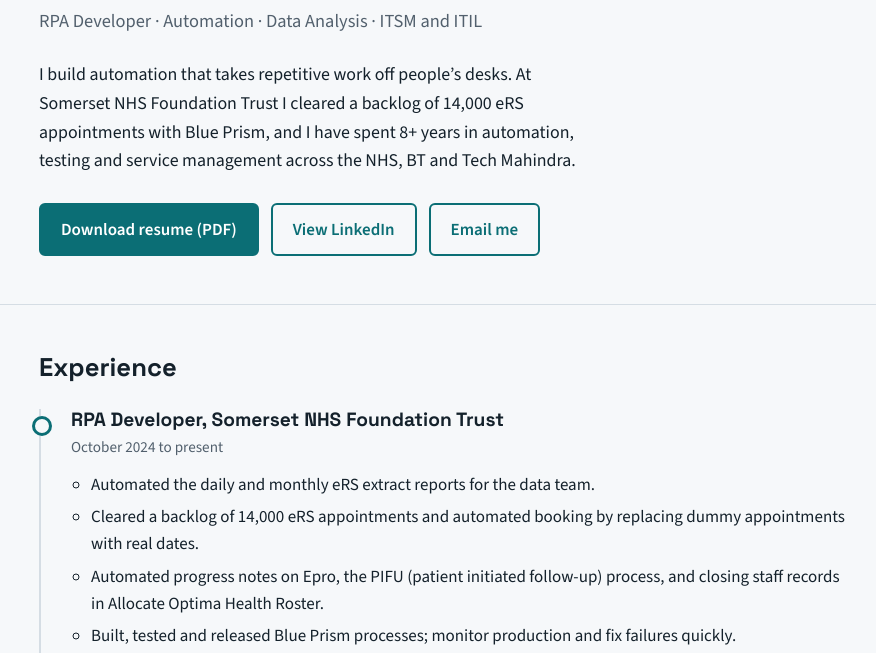
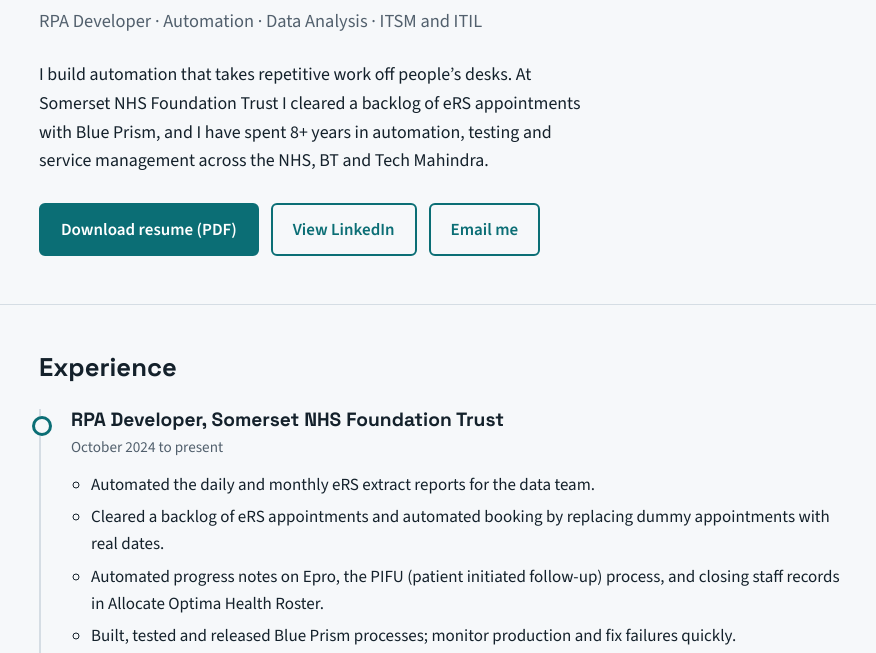
Before and after one commit to suru268/suru268.github.io, a plain HTML site: page index.html in a window 1280 px wide. Shown: the part 147-800 px from the top of the page, without its empty margins (193-1069 px from the left). Drawn offline with nearby package versions, Linux system fonts and the light colour scheme.

Commit message:
Remove redundant mention of '14,000' in text

```diff
--- a/index.html
+++ b/index.html
@@ -52,7 +52,7 @@ footer{padding:36px 0 56px;color:var(--mute);font-size:.95rem}
 <div class="wrap">
 <h1>Surekha M</h1>
 <p class="role">RPA Developer · Automation · Data Analysis · ITSM and ITIL</p>
-<p class="lead">I build automation that takes repetitive work off people’s desks. At Somerset NHS Foundation Trust I cleared a backlog of 14,000 eRS appointments with Blue Prism, and I have spent 8+ years in automation, testing and service management across the NHS, BT and Tech Mahindra.</p>
+<p class="lead">I build automation that takes repetitive work off people’s desks. At Somerset NHS Foundation Trust I cleared a backlog of eRS appointments with Blue Prism, and I have spent 8+ years in automation, testing and service management across the NHS, BT and Tech Mahindra.</p>
 <div class="actions">
 <a class="btn primary" href="resume.pdf" download>Download resume (PDF)</a>
 <a class="btn ghost" href="https://www.linkedin.com/in/msurekha268/">View LinkedIn</a>
@@ -71,7 +71,7 @@ footer{padding:36px 0 56px;color:var(--mute);font-size:.95rem}
 <p class="meta">October 2024 to present</p>
 <ul>
 <li>Automated the daily and monthly eRS extract reports for the data team.</li>
-<li>Cleared a backlog of 14,000 eRS appointments and automated booking by replacing dummy appointments with real dates.</li>
+<li>Cleared a backlog of eRS appointments and automated booking by replacing dummy appointments with real dates.</li>
 <li>Automated progress notes on Epro, the PIFU (patient initiated follow-up) process, and closing staff records in Allocate Optima Health Roster.</li>
 <li>Built, tested and released Blue Prism processes; monitor production and fix failures quickly.</li>
 <li>Found root causes of recurring incidents and drove corrective actions.</li>
```
